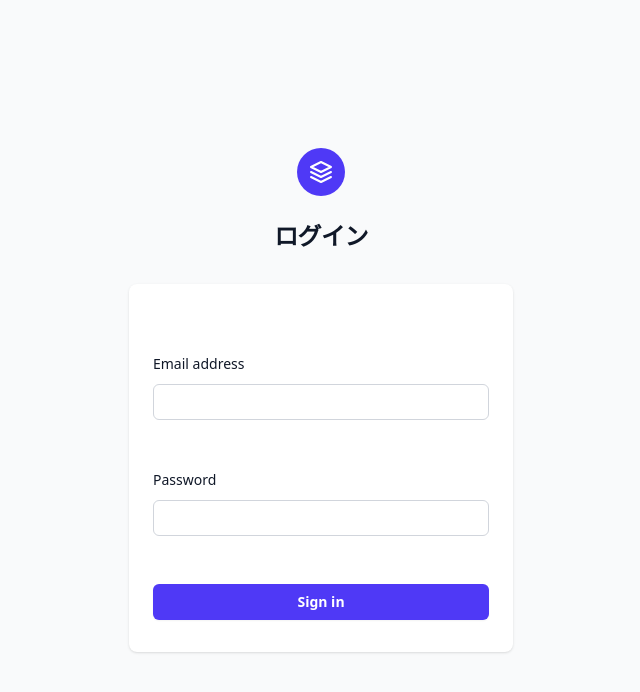
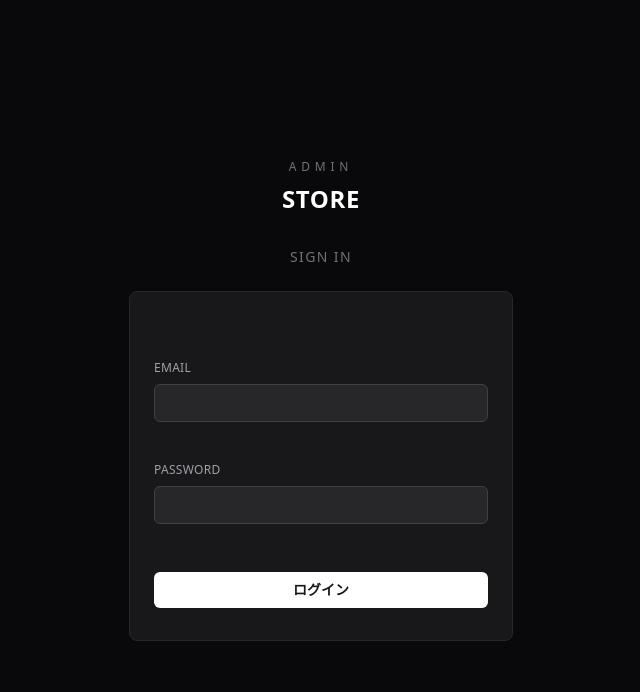
Before and after one commit to misaku54/ec-app, a React (Vite) app in the folder frontend/: page / in a window 1280 px wide. Shown: the top 692 px of the page, without its empty margins (319-959 px from the left). Built offline with nearby package versions, Linux system fonts and the light colour scheme; no server answers.

Commit message:
デザイン変更2

```diff
--- a/frontend/src/components/pages/Login.tsx
+++ b/frontend/src/components/pages/Login.tsx
@@ -24,40 +24,28 @@ export const Login = () => {
   };
 
   return (
-    <div className="flex min-h-screen flex-col justify-center px-6 py-12 lg:px-8 bg-gray-50">
+    <div className="flex min-h-screen flex-col justify-center px-6 py-12 lg:px-8 bg-zinc-950">
       <div className="sm:mx-auto sm:w-full sm:max-w-sm">
-        <div className="flex justify-center">
-          <div className="w-12 h-12 bg-indigo-600 rounded-full flex items-center justify-center">
-            <svg
-              xmlns="http://www.w3.org/2000/svg"
-              fill="none"
-              stroke="white"
-              strokeLinecap="round"
-              strokeLinejoin="round"
-              strokeWidth="2"
-              className="w-6 h-6"
-              viewBox="0 0 24 24"
-            >
-              <path d="M12 2L2 7l10 5 10-5-10-5zM2 17l10 5 10-5M2 12l10 5 10-5"></path>
-            </svg>
-          </div>
+        <div className="flex flex-col items-center gap-2">
+          <span className="text-xs font-light tracking-[0.4em] text-zinc-500 uppercase">Admin</span>
+          <span className="text-2xl font-semibold tracking-wide text-white">STORE</span>
         </div>
-        <h2 className="mt-6 text-center text-2xl font-bold tracking-tight text-gray-900">
-          ログイン
+        <h2 className="mt-8 text-center text-sm font-medium tracking-widest text-zinc-500 uppercase">
+          Sign in
         </h2>
       </div>
-      <div className="mt-8 sm:mx-auto sm:w-full sm:max-w-sm">
-        <div className="bg-white py-8 px-6 shadow rounded-lg">
-          <p className="mb-4 min-h-[20px] text-center text-sm text-red-600">
+      <div className="mt-6 sm:mx-auto sm:w-full sm:max-w-sm">
+        <div className="bg-zinc-900 border border-zinc-800 py-8 px-6 rounded-lg">
+          <p className="mb-4 min-h-[20px] text-center text-xs text-red-400">
             {errorMessage}
           </p>
-          <form className="space-y-6" onSubmit={handleSubmit(onSubmit)}>
+          <form className="space-y-5" onSubmit={handleSubmit(onSubmit)}>
             <div>
               <label
                 htmlFor="email"
-                className="block text-sm/6 font-medium text-gray-900"
+                className="block text-xs font-medium text-zinc-400 tracking-wide uppercase"
               >
-                Email address
+                Email
               </label>
               <div className="mt-2">
                 <input
@@ -66,9 +54,9 @@ export const Login = () => {
                     maxLength: 60,
                   })}
                   type="email"
-                  className="block w-full rounded-md bg-white px-3 py-1.5 text-base text-gray-900 outline-1 -outline-offset-1 outline-gray-300 placeholder:text-gray-400 focus:outline-2 focus:-outline-offset-2 focus:outline-indigo-600 sm:text-sm/6"
+                  className="block w-full rounded-md bg-zinc-800 border border-zinc-700 px-3 py-2 text-sm text-white placeholder:text-zinc-600 focus:outline-none focus:ring-1 focus:ring-zinc-500"
                 />
-                <p className="mt-1 text-sm text-red-600 min-h-[20px]">
+                <p className="mt-1 text-xs text-red-400 min-h-[16px]">
                   <ErrorMessage errors={errors} name="email" />
                 </p>
               </div>
@@ -76,7 +64,7 @@ export const Login = () => {
             <div>
               <label
                 htmlFor="password"
-                className="block text-sm/6 font-medium text-gray-900"
+                className="block text-xs font-medium text-zinc-400 tracking-wide uppercase"
               >
                 Password
               </label>
@@ -90,20 +78,20 @@ export const Login = () => {
                     },
                   })}
                   type="password"
-                  className="block w-full rounded-md bg-white px-3 py-1.5 text-base text-gray-900 outline-1 -outline-offset-1 outline-gray-300 placeholder:text-gray-400 focus:outline-2 focus:-outline-offset-2 focus:outline-indigo-600 sm:text-sm/6"
+                  className="block w-full rounded-md bg-zinc-800 border border-zinc-700 px-3 py-2 text-sm text-white placeholder:text-zinc-600 focus:outline-none focus:ring-1 focus:ring-zinc-500"
                 />
-                <p className="mt-1 text-sm text-red-600 min-h-[20px]">
+                <p className="mt-1 text-xs text-red-400 min-h-[16px]">
                   <ErrorMessage errors={errors} name="password" />
                 </p>
               </div>
             </div>
 
-            <div>
+            <div className="pt-2">
               <button
                 type="submit"
-                className="flex w-full justify-center rounded-md bg-indigo-600 px-3 py-1.5 text-sm/6 font-semibold text-white shadow-xs hover:bg-indigo-500 focus-visible:outline-2 focus-visible:outline-offset-2 focus-visible:outline-indigo-600"
+                className="flex w-full justify-center rounded-md bg-white px-3 py-2 text-sm font-semibold text-zinc-900 hover:bg-zinc-100 transition-colors"
               >
-                Sign in
+                ログイン
               </button>
             </div>
           </form>
```
